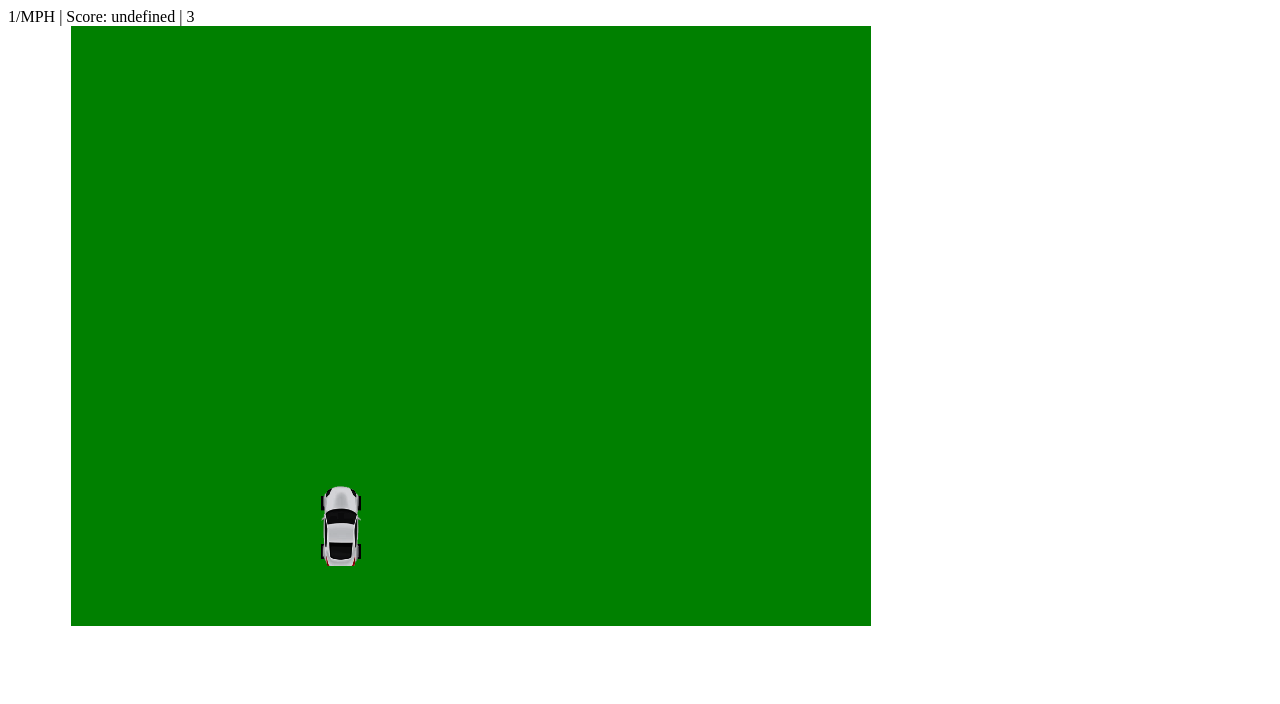
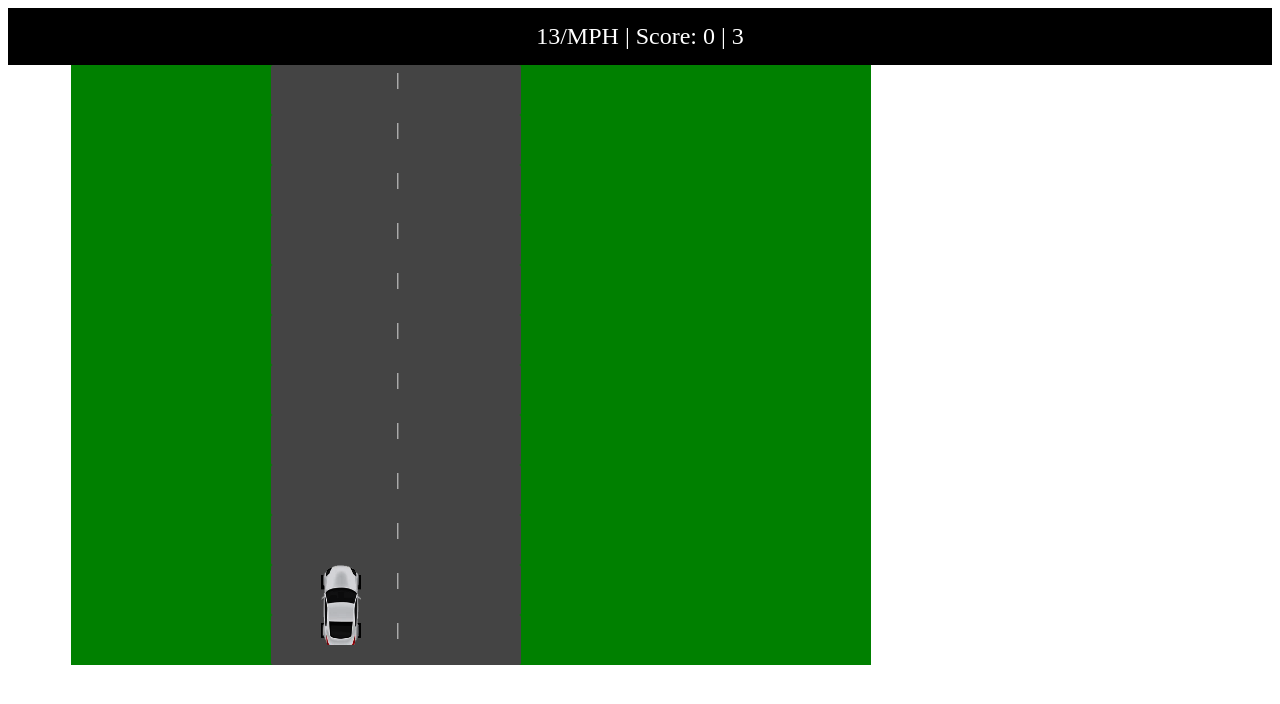
Before and after one commit to tan-ahmed/JavaScript-Car-Game, a plain HTML site: page index.html in a window 1280 px wide. Both pictures are taken after a click on the element "Start Game". Drawn offline with Linux system fonts and the light colour scheme.

Commit message:
0.1.1 car movement

```diff
--- a/script.js
+++ b/script.js
@@ -40,27 +40,73 @@ function startGame() {
   animationGame = requestAnimationFrame(playGame);
 
   player = {
+    ele: div,
     speed: 1,
     lives: 3,
     gameScore: 0,
-    carstoPass: 10
-  };
+    carstoPass: 10,
+    score: 0,
+    roadwidth: 250
+  }
+  startBoard();
 }
 
-function pressKeyOn() {}
+function startBoard(){
+  for(let x = 0; x < 13;x++){
+    var div = document.createElement('div');
+    div.setAttribute('class', 'road');
+    div.style.top = (x* 50)+'px';
+    div.style.width = player.roadwidth + 'px';
+    container.appendChild(div);
+  }
+}
 
-function pressKeyOff() {}
+function pressKeyOn(event) {
+  event.preventDefault();
+  // console.log(keys);
+  keys[event.key] = true;
+}
+
+function pressKeyOff(event) {
+  event.preventDefault();
+  // console.log(keys);
+  keys[event.key] = false;
+}
 
 function updateDash() {
-  console.log(player);
+  //console.log(player);
   scoreDash.innerHTML = player.score;
   lifeDash.innerHTML = player.lives;
-  speedDash.innerHTML = player.speed;
+  speedDash.innerHTML = Math.round(player.speed * 13);
 }
 
 function playGame() {
   if (gamePlay) {
     updateDash();
+    //Movement
+    if(keys.ArrowUp){
+      if (player.ele.y > 400) player.ele.y -= 1;
+      player.speed = player.speed < 20 ? (player.speed + 0.05) : 20;
+    }
+
+    if(keys.ArrowDown){
+      if(player.y < 500){
+        player.ele.y += 1;
+      }
+      player.speed = player.speed > 0 ? (player.speed - 0.2) : 0;
+    }
+
+    if(keys.ArrowRight){
+      player.ele.x += (player.speed/4);
+    }
+
+    if(keys.ArrowLeft){
+      player.ele.x -= (player.speed/4);
+    }
+
+    //move car
+    player.ele.style.top = player.ele.y + 'px';
+    player.ele.style.left = player.ele.x + 'px';
   }
   animationGame = requestAnimationFrame(playGame);
 }
--- a/style.css
+++ b/style.css
@@ -5,6 +5,14 @@
  left: 5%;
  background-color: green;
  overflow: hidden;
+}
+
+.dashboard{
+ background-color: black;
+ color: white;
+ font-size: 1.5rem;
+ text-align: center;
+ padding: 15px;
 }
 
 .btnStart{
@@ -34,6 +42,17 @@
  border-radius: 2px;
 }
 
+.road:before{
+ content: "|";
+ vertical-align: top;
+ color: white;
+ width: 1px;
+ height: 10px;
+ line-height: 30px;
+ left: 50%;
+ position: absolute;
+}
+
 .playerCar{
  position: absolute;
  height: 80px;
```
